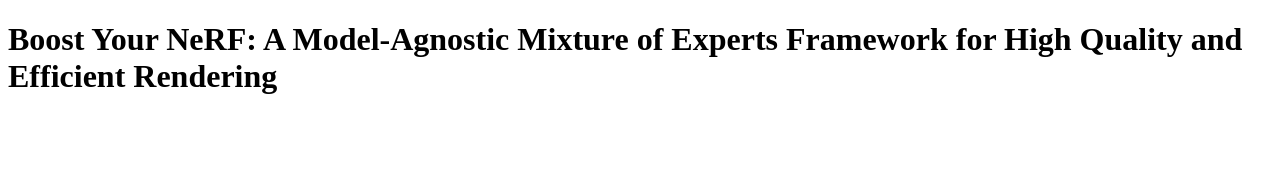
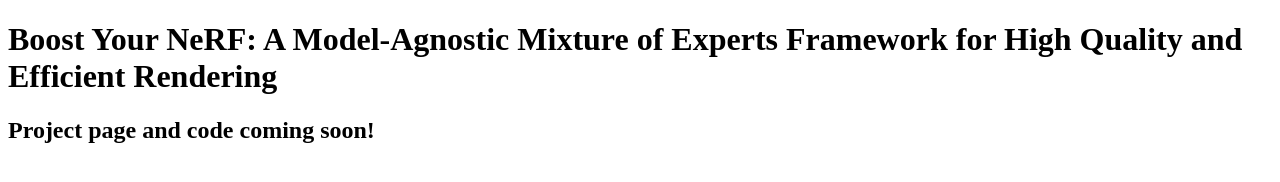
Before and after one commit to EIDOSLAB/boost-your-nerf, a plain HTML site: page docs/index.html in a window 1280 px wide. Drawn offline with Linux system fonts and the light colour scheme.

Commit message:
Coming soon

```diff
--- a/docs/index.html
+++ b/docs/index.html
@@ -7,5 +7,6 @@
 </head>
 <body>
     <h1>Boost Your NeRF: A Model-Agnostic Mixture of Experts Framework for High Quality and Efficient Rendering</h1>
+    <h2>Project page and code coming soon!</h2>
 </body>
 </html>
```
